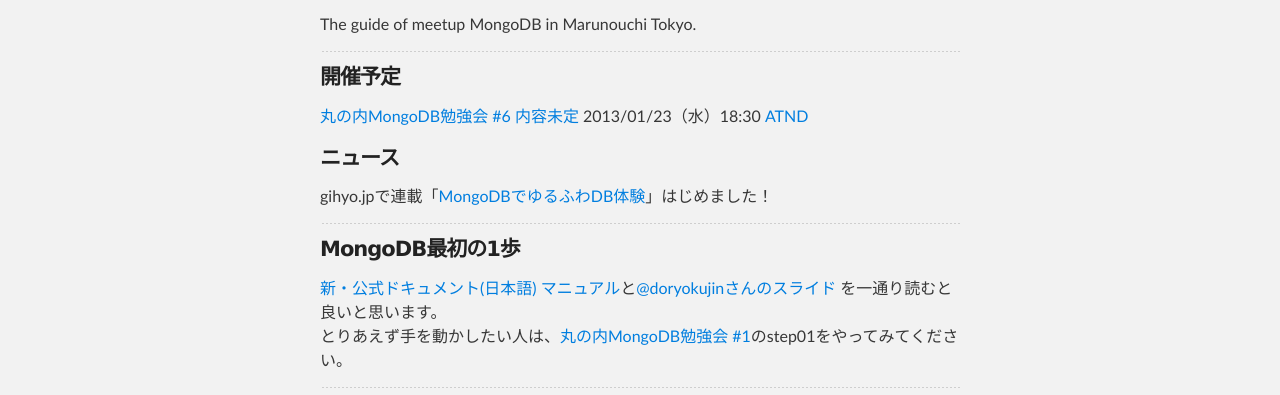
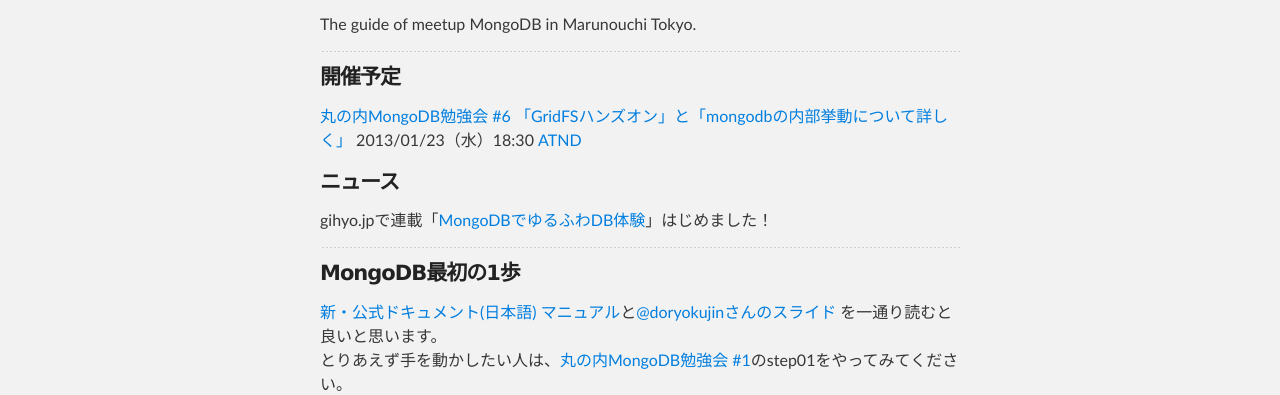
Before and after one commit to shoken0x/marunouchi-mongodb, a plain HTML site: page index.html in a window 1280 px wide. Shown: the part 405-800 px from the top of the page. Drawn offline with Linux system fonts and the light colour scheme.

Commit message:
第６回の内容が決まりました！

```diff
--- a/index.html
+++ b/index.html
@@ -40,7 +40,7 @@
 
 <hr><h4>開催予定</h4>
 
-<p><a href="https://github.com/syokenz/marunouchi-mongodb/tree/master/20130123">丸の内MongoDB勉強会 #6 内容未定</a> 2013/01/23（水）18:30 <a href="http://atnd.org/events/35409">ATND</a></p>
+<p><a href="https://github.com/syokenz/marunouchi-mongodb/tree/master/20130123">丸の内MongoDB勉強会 #6 「GridFSハンズオン」と「mongodbの内部挙動について詳しく」</a> 2013/01/23（水）18:30 <a href="http://atnd.org/events/35409">ATND</a></p>
 
 <h4>ニュース</h4>
 
```
